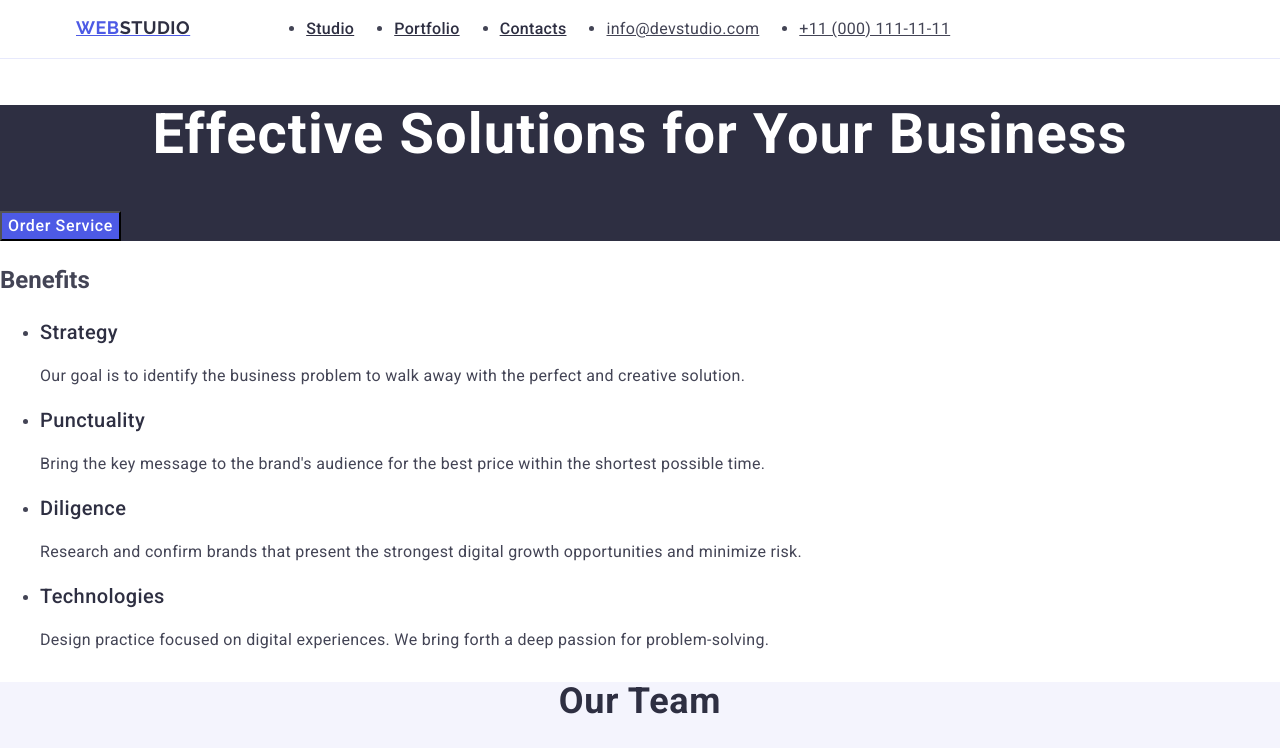
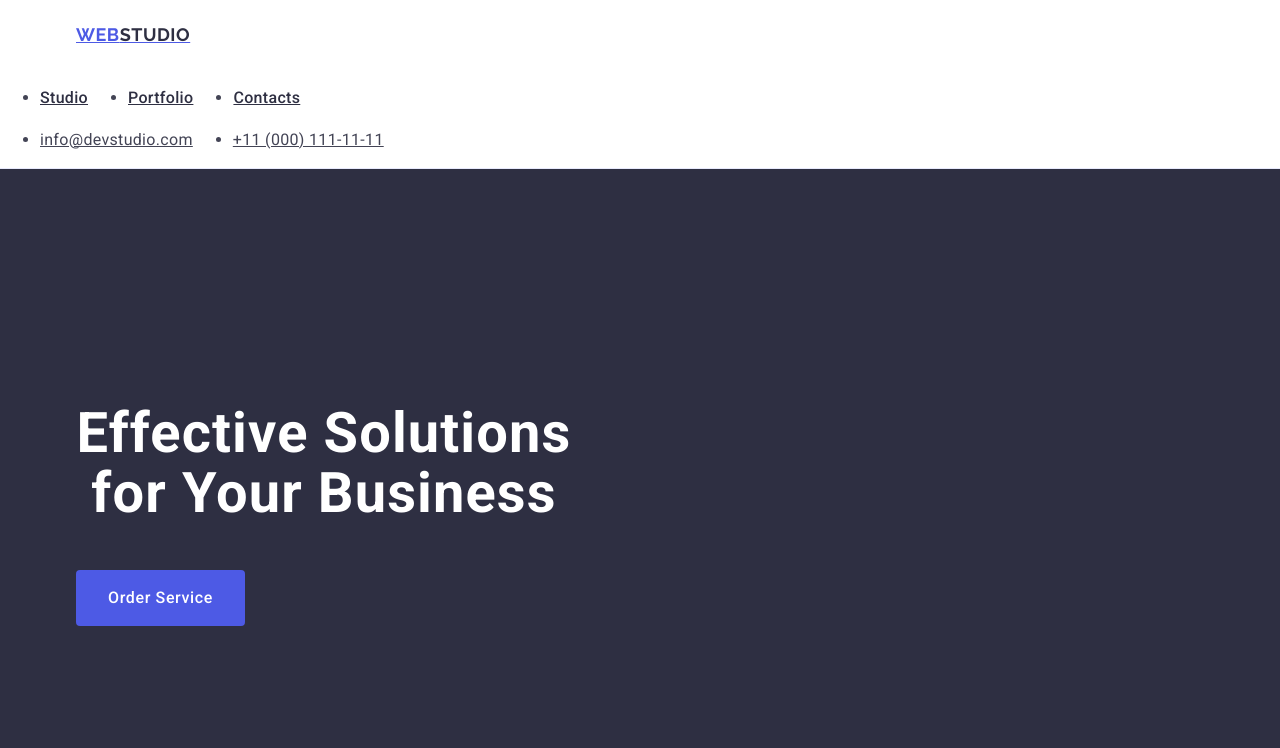
Before and after one commit to volodymyr-khoma/goit-markup-hw-03, a website: page index.html in a window 1280 px wide. Shown: the top 748 px of the page. Drawn offline with nearby package versions, Linux system fonts and the light colour scheme.

Commit message:
update my third homework 3

```diff
--- a/css/styles.css
+++ b/css/styles.css
@@ -58,6 +58,8 @@
 
 .solution {
     background-color: #2e2f42;
+    padding-top: 188px;
+    padding-bottom: 188px;
 }
 
 .solution-head {
@@ -66,6 +68,7 @@
     text-align: center;
     letter-spacing: 0.02em;
     color: #ffffff;
+    max-width: 496px;
 }
 
 .solution-button {
@@ -77,6 +80,11 @@
     letter-spacing: 0.04em;
     color: #ffffff;
     cursor: pointer;
+    display: block;
+    min-width: 169px;
+    height: 56px;
+    border: none;
+    border-radius: 4px;
 }
 
 .solution-button:hover, .solution-button:focus {
@@ -184,7 +192,7 @@
     letter-spacing: 0.02em;
 }
 
-.img {
+img {
     display: block;
 }
 
@@ -209,6 +217,7 @@
 }
 
 .logo-div {
+    padding: 24px 0;
     margin-right: 76px;
 }
 
--- a/index.html
+++ b/index.html
@@ -19,8 +19,7 @@
     <header class="header">
     <div class="header-div container">
         <nav class="nav">
-            <div class="logo-div">
-            <a href="./index.html" class="logo"
+            <a href="./index.html" class="logo logo-div"
                 >Web<span class="logo-two">Studio</span></a>
             </div>
             <ul class="header-list">
@@ -40,8 +39,10 @@
     </header>
 <main>
     <section class="solution">
+    <div class="container">
     <h1 class="solution-head">Effective Solutions for Your Business</h1>
     <button type="button" onclick="" class="solution-button">Order Service</button>
+    </div>
     </section>
     <section>
         <h2>Benefits</h2>
```
